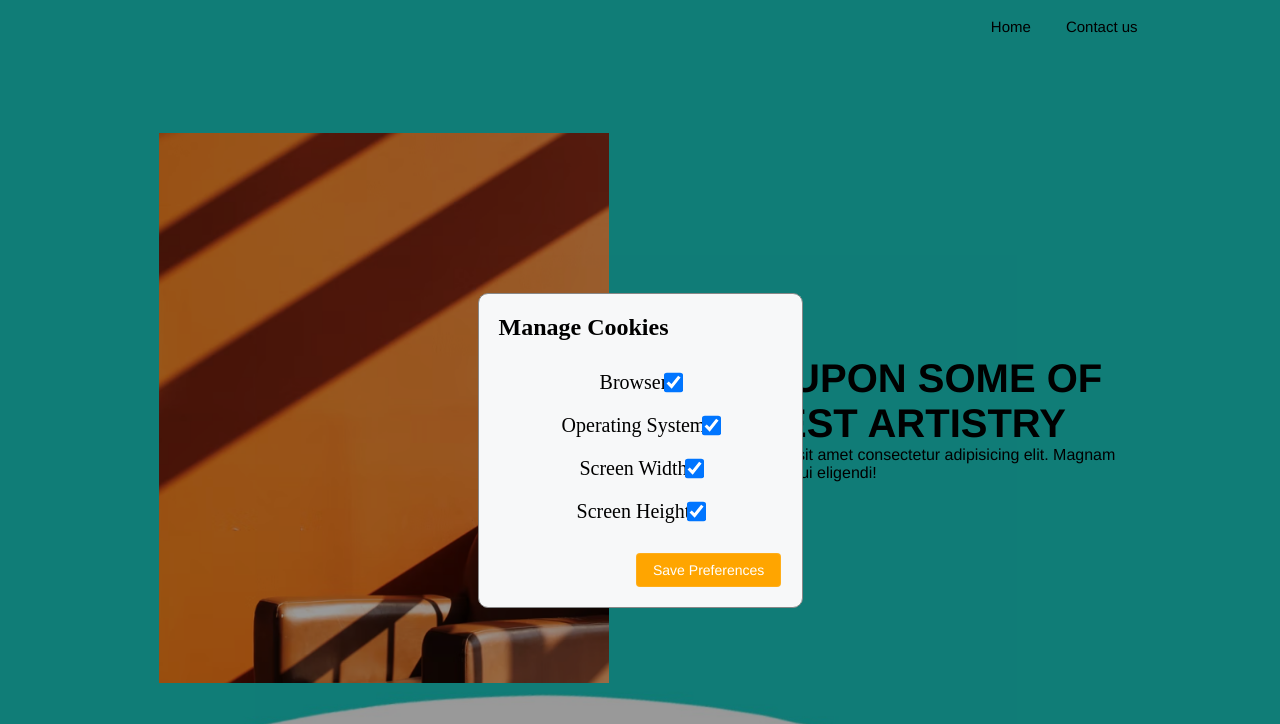
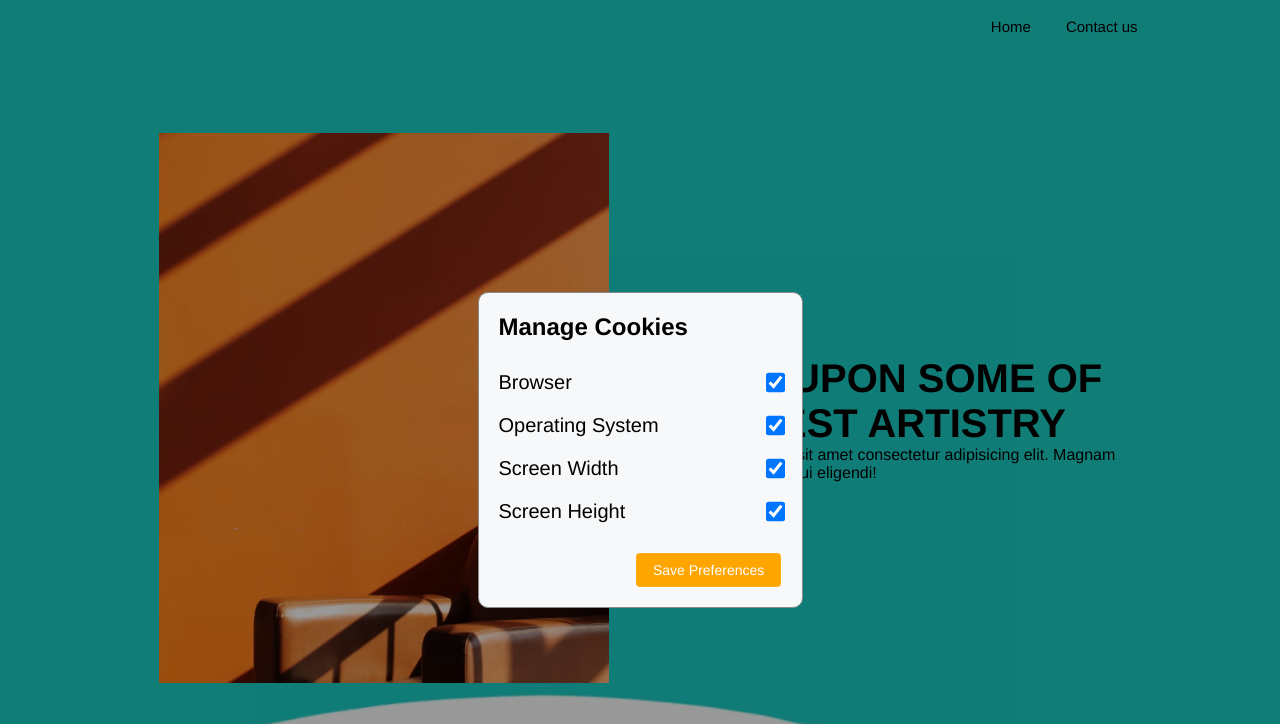
Before and after one commit to yuval-taubes/TA-final-project, a plain HTML site: page index.html in a window 1280 px wide. Both pictures are taken after a click on the button "Manage Preferences". Shown: the top 724 px of the page. Drawn offline with Linux system fonts and the light colour scheme.

Commit message:
finished cookies

```diff
--- a/assets/style/base.css
+++ b/assets/style/base.css
@@ -15,7 +15,7 @@
     }
 
     p, a, li, label, input, textarea, div, span{
-    font-family: 'lora, serif';
+    font-family: "Poppins", helvetica, sans-serif;
     -webkit-font-smoothing: antialiased;
     -moz-osx-font-smoothing: grayscale;
     text-rendering: optimizeLegibility;
@@ -34,9 +34,3 @@
     -moz-animation: fade-in 0.4s forwards;
     animation: fadeIn 0.4s forwards;
     }
-
-    .row {
-    display: flex;
-    flex-wrap: wrap;
-    margin: 0 auto;
-    }
--- a/assets/style/index.css
+++ b/assets/style/index.css
@@ -255,6 +255,8 @@ input[type="button"] {
   padding: 10px 0px 10px 0px;
   display: flex;
   justify-content: space-between;
+  width: 100%;
+  font-family: "Poppins", helvetica, sans-serif;
 }
 
 input[type="checkbox"] {
@@ -266,18 +268,6 @@ input[type="checkbox"] {
   font-size: 110%;
   display: inline;
 }
-
-
-/* <div class="about-us">
-<div class="text-container">
-    <h2>ABOUT US</h2>
-    <p>Lorem ipsum dolor, sit amet consectetur adipisicing elit. Aperiam, deserunt recusandae sed assumenda
-        incidunt totam ad ipsam quis?</p>
-        <a class="lrn-btn" href="">Learn More</a>
-</div>
-</div> */
-
-
 
 .about-us {
   height: 700px;
```
